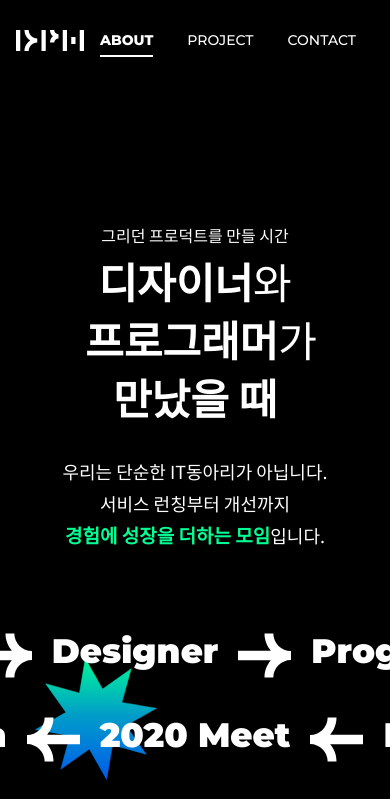
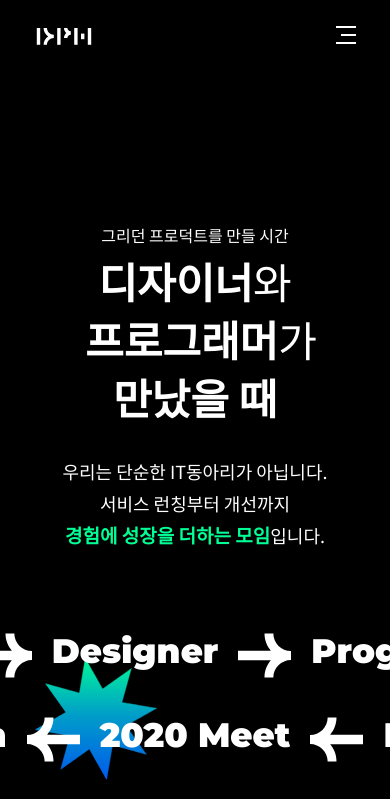
Before and after one commit to depromeet/www.depromeet.com, a Next.js app: page / in a window 390 px wide. Shown: the top 799 px of the page. Built offline with nearby package versions, Linux system fonts and the light colour scheme.

Commit message:
feature: mobile header

```diff
--- a/components/Header.tsx
+++ b/components/Header.tsx
@@ -1,8 +1,10 @@
-import { FC } from 'react';
+import React, { FC, useState } from 'react';
 import { useRouter } from 'next/router';
 import Link from 'next/link';
 import dynamic from 'next/dynamic';
 import styled from 'styled-components';
+import { media } from '../styles/theme';
+import { socials } from '../resources/data/socials';
 
 const Logo = dynamic(() => import('../public/gnb_logo.svg'));
 
@@ -12,17 +14,25 @@ interface BackgroundTransparentProps {
 const applyFor9th = 'https://forms.gle/MVr4auDmerieZZR27?fbclid=IwAR3vamHZfGNvWtQ5bHKRE7swLKHFGsHeSy0wUde_bdoate-veAqlLJeM3kI';
 
 export const openApplySite = () => window.open(applyFor9th);
-const Header: FC<BackgroundTransparentProps> = ({ isTransparent = false }) => (
+const Header: FC<BackgroundTransparentProps> = ({ isTransparent = false }) => {
+  const [visible, setVisible] = useState(false);
+  return (
     <Container isTransparent={isTransparent}>
-    <div style={{ cursor: 'pointer' }}>
+      <div role="button" tabIndex={0} className="logo">
         <Link href="/">
           <Logo />
         </Link>
       </div>
-    <ButtonContainer>
-      <RouterBtn routerName="about" path="/" />
-      <RouterBtn routerName="project" path="/project" />
-      <RouterBtn routerName="contact" path="/contact" />
+      <div className="mobile__only menu-icon">
+        <MenuButton isVisible={visible} setVisible={setVisible} />
+      </div>
+      <ButtonContainer visible={visible}>
+        <RouterBtn routerName="about" path="/" setVisible={setVisible} />
+        <RouterBtn routerName="project" path="/project" setVisible={setVisible} />
+        <RouterBtn routerName="contact" path="/contact" setVisible={setVisible} />
+        <div className="mobile__only invitation">
+          Depromeet에서 같이 성장... 어때요?
+        </div>
         <Button
           role="button"
           tabIndex={0}
@@ -30,15 +40,29 @@ const Header: FC<BackgroundTransparentProps> = ({ isTransparent = false }) => (
         >
           9기에서 만나기
         </Button>
+        <div className="mobile__only socials">
+          {
+            socials.map((v) => (
+              <SocialButton
+                href={v.href}
+                name={v.name}
+              />
+            ))
+          }
+        </div>
       </ButtonContainer>
     </Container>
   );
+};
 
-const RouterBtn = ({ routerName, path }) => {
+const RouterBtn = ({ routerName, path, setVisible }) => {
   const router = useRouter();
   const pathname = useRouter().pathname;
 
-  const handleRouting = () => router.push(path);
+  const handleRouting = () => {
+    setVisible(false);
+    router.push(path);
+  };
 
   return (
     <RouterButton
@@ -54,6 +78,39 @@ const RouterBtn = ({ routerName, path }) => {
   );
 };
 
+const SocialButton = ({ name, href }) => {
+  const openSocial = () => { window.open(href); };
+  return (
+    <Social
+      role="button"
+      onClick={openSocial}
+      tabIndex={0}
+    >
+      {name}
+    </Social>
+  );
+};
+
+const MenuButton = ({ isVisible, setVisible }) => {
+  const changeMenuState = () => {
+    setVisible((visible) => !visible);
+  };
+
+  return (
+    <MenuIcon
+      role="button"
+      tabIndex={0}
+      onClick={changeMenuState}
+    >
+      <img
+        src={isVisible ? '/ic_x.svg' : 'ic_menu.svg'}
+        alt="menu button"
+        loading="lazy"
+      />
+    </MenuIcon>
+  );
+};
+
 const Container = styled.div<BackgroundTransparentProps>`
   position: fixed;
   background-color: ${({ isTransparent }) => (isTransparent ? 'transparent' : 'black')};
@@ -66,12 +123,76 @@ const Container = styled.div<BackgroundTransparentProps>`
   display: flex;
   align-items: center;
   justify-content: space-around;
+    box-sizing: border-box;
   z-index: 10;
+
+  ${media.mobile} {
+    padding: 2.8rem 2.4rem;
+    height: 7.2rem;
+    justify-content: space-between;
+  }
+
+  .logo {
+    ${media.mobile} {
+      z-index: 1;
+      svg {
+        width: 8rem;
+        height: 4rem;
+      }
+    }
+  }
+
+  .menu-icon {
+    ${media.mobile} {
+      z-index: 1;
+    }
+  }
+
+  .mobile__only {
+    display: none;
+    ${media.mobile} {
+      display: block;
+    }
+  }
+
+  .invitation {
+    ${media.mobile} {
+      font-size: 1.4rem;
+      line-height: 2rem;
+      font-weight: 500;
+      margin: 14.7rem 0 1rem;
+    }
+  }
 `;
 
-const ButtonContainer = styled.div`
+const ButtonContainer = styled.div<{visible: boolean}>`
   display: flex;
   align-items: center;
+  ${media.mobile} {
+    display: ${({ visible }) => (visible ? 'flex' : 'none')};
+    position: fixed;
+    top: 0;
+    bottom: 0;
+    left: 0;
+    right: 0;
+    background-color: #0038ff;
+    opacity: 0.97;
+
+    flex-direction: column;
+    justify-content: center;
+    align-items: center;
+    padding: 0 2.4rem;
+  }
+
+  .socials {
+    display: none;
+    ${media.mobile} {
+      width: 100%;
+      margin-top: 4rem;
+      display: flex;
+      justify-content: space-around;
+    }
+  }
 `;
 
 const Button = styled.div`
@@ -85,6 +206,23 @@ const Button = styled.div`
   :hover {
     background-color: #0013BA;
   }
+
+  ${media.mobile} {
+    background-color: white;
+    border-radius: 1rem;
+    width: 100%;
+    height: 4.8rem;
+    padding: 0;
+    margin: 0 2.4rem;
+    color: #0038ff;
+    display: flex;
+    align-items: center;
+    justify-content: center;
+
+    :hover {
+      background-color: #c0c0c0;
+    }
+  }
 `;
 
 const RouterButton = styled.div<{isSame: boolean}>`
@@ -96,6 +234,21 @@ const RouterButton = styled.div<{isSame: boolean}>`
   :hover {
     color: #c0c0c0;
   }
+
+
+  ${media.mobile} {
+    font-size: 4rem;
+    line-height: 4rem;
+    font-weight: bold;
+    margin-right: 0;
+    margin-top: 6.7rem;
+    :first-child {
+      margin-top: 0;
+    }
+    :hover {
+      color: white;
+    }
+  }
 `;
 
 const Underline = styled.div`
@@ -105,6 +258,27 @@ const Underline = styled.div`
   height: 0.2rem;
   background-color: white;
   margin-top: 0.8rem;
+
+  ${media.mobile} {
+    display: none;
+  }
+`;
+
+const Social = styled.div`
+  font-family: Montserrat;
+  font-size: 1.2rem;
+  line-height: 2rem;
+  font-weight: bold;
+  text-align: center;
+`;
+
+const MenuIcon = styled.div`
+  width: 4rem;
+  height: 4rem;
+  display: flex;
+  justify-content: center;
+  align-items: center;
+  flex-shrink: 0;
 `;
 
 export default Header;
--- a/package.json
+++ b/package.json
@@ -23,6 +23,7 @@
     "react": "^17.0.1",
     "react-dom": "^17.0.1",
     "react-lottie": "^1.2.3",
+    "react-ripples": "^2.2.1",
     "react-virtualized-auto-sizer": "^1.0.4",
     "react-window": "^1.8.6",
     "sass": "^1.32.7",
--- /dev/null
+++ b/resources/data/socials.js
@@ -0,0 +1,14 @@
+export const socials = [
+  {
+    href: 'https://medium.com/depromeet',
+    name: 'medium',
+  },
+  {
+    href: 'https://facebook.com/depromeet',
+    name: 'facebook',
+  },
+  {
+    href: 'https://instagram.com/depromeet',
+    name: 'instagram',
+  },
+];
```
Also changed, not shown: public/ic_menu.svg (added), 1 other file (tests, documents, lock files or other folders). Lines whose indentation alone changed are shown as unchanged.
